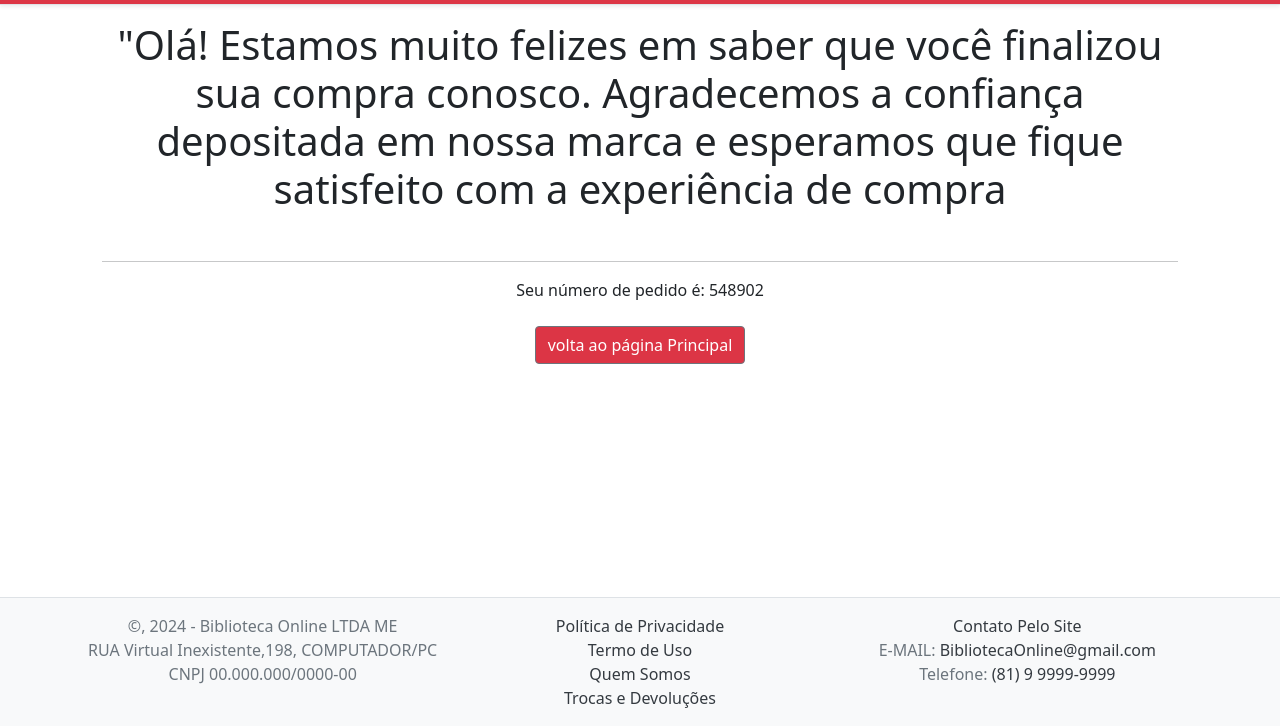
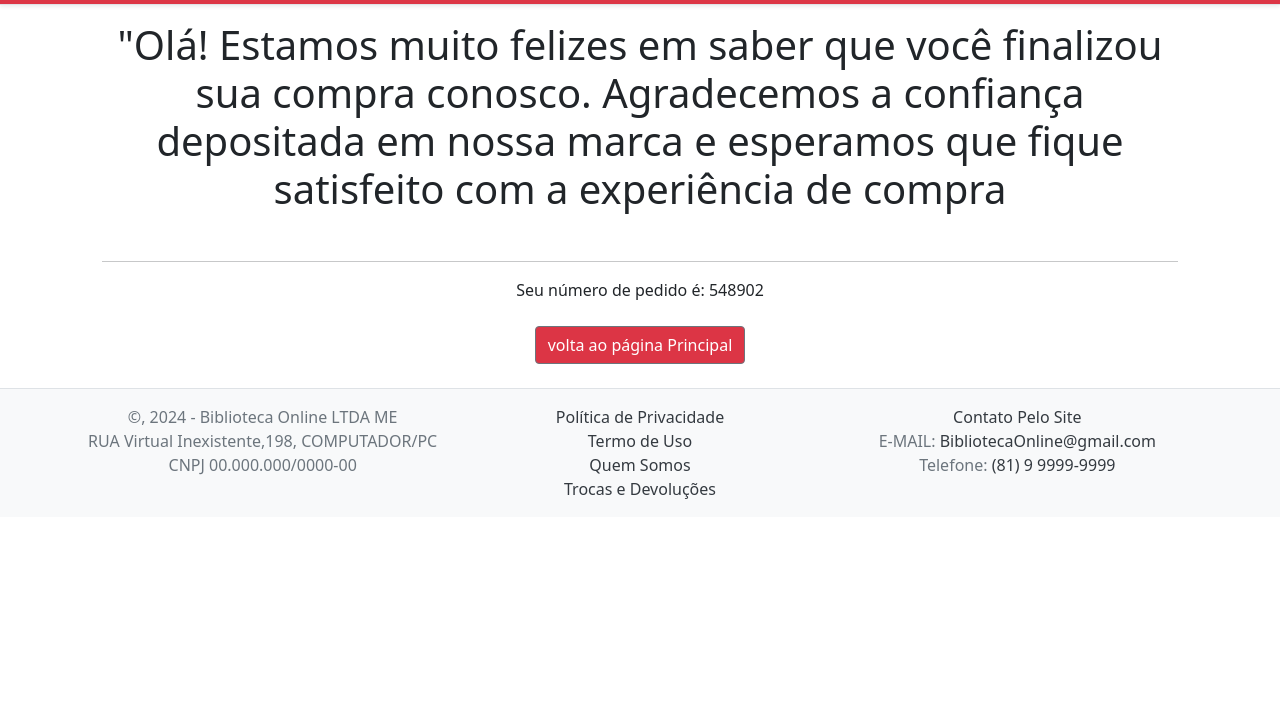
Before and after one commit to Ledson-Fabiano/Biblioteca, a website: page fechamento_pedido.html in a window 1280 px wide. Shown: the part 74-800 px from the top of the page. Drawn offline with nearby package versions, Linux system fonts and the light colour scheme.

Commit message:
fechamento_pedido.html

```diff
--- a/fechamento_pedido.html
+++ b/fechamento_pedido.html
@@ -116,9 +116,10 @@
                         </script>
                     </body>
                     </div>
+                    <br>
                 </main>
-             <br>
-                <footer class="border-top fixed-bottom text-muted bg-light">
+
+                <footer class="border-top text-muted bg-light">
                     <div class="container">
                         <div class="row py-3">
                             <div class="col-12 col-md-4 text-center">
```
